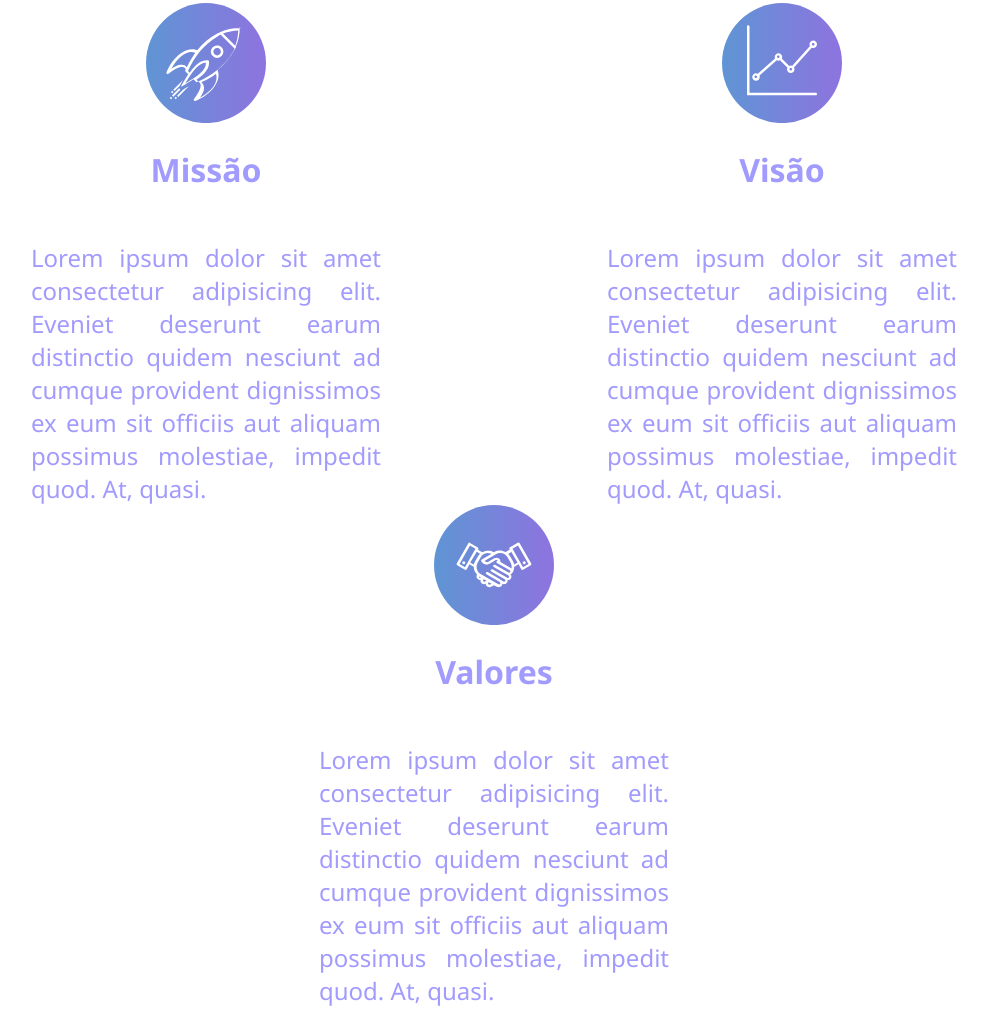
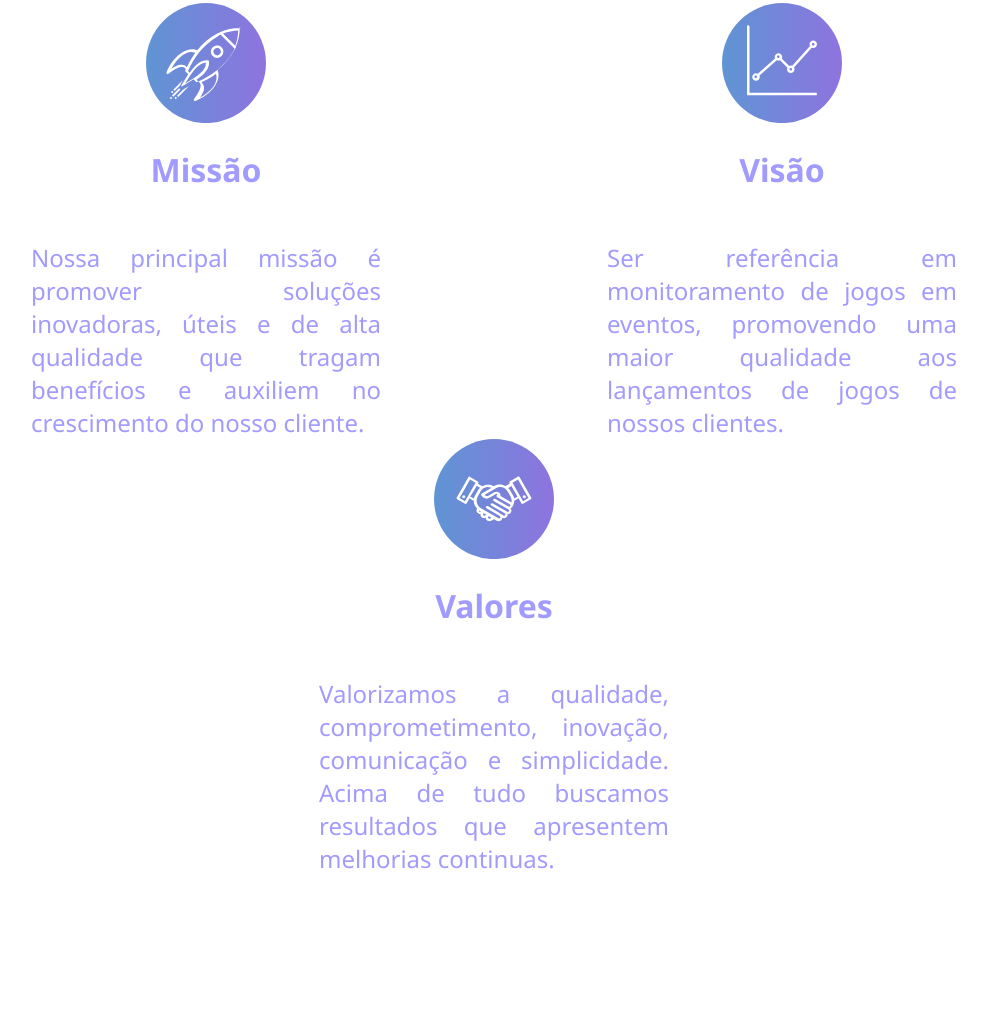
Before and after one commit to W-A-S-D/-institutional-website, a plain HTML site: page index.html in a window 1280 px wide. Shown: the part 2054-3064 px from the top of the page, without its empty margins (146-1134 px from the left). Drawn offline with Linux system fonts and the light colour scheme.

Commit message:
Adding content about our company

```diff
--- a/index.html
+++ b/index.html
@@ -25,7 +25,7 @@
             </button>
             <ul id="menu">
                 <li><a href="">INICIO</a></li>
-                <li><a href="">SOBRE</a></li>
+                <li><a href="#about_company">SOBRE</a></li>
                 <li><a href="#about_product">PRODUTOS</a></li>
                 <li class="sign-button"><a href="">ENTRAR</a></li>
                 <li class="sign-button"><a href="">CADASTRE-SE</a></li>
@@ -73,7 +73,7 @@
             </div>
         </div>
 
-        <div class="about-us">
+        <div id="about_company" class="about-us">
             <h2 class="about-title">Conheça nossa empresa</h2>
             <div class="about-ideals">
                 <div class="ideal">
@@ -83,7 +83,9 @@
 
                     </div>
                     <div class="ideal-desc">
-                            <p>Lorem ipsum dolor sit amet consectetur adipisicing elit. Eveniet deserunt earum distinctio quidem nesciunt ad cumque provident dignissimos ex eum sit officiis aut aliquam possimus molestiae, impedit quod. At, quasi.</p>
+                        <p>
+                            Nossa principal missão é promover soluções inovadoras, úteis e de alta qualidade que tragam benefícios e auxiliem no crescimento do nosso cliente.
+                        </p>
                     </div>
                 </div>
 
@@ -94,7 +96,9 @@
 
                     </div>
                     <div class="ideal-desc">
-                            <p>Lorem ipsum dolor sit amet consectetur adipisicing elit. Eveniet deserunt earum distinctio quidem nesciunt ad cumque provident dignissimos ex eum sit officiis aut aliquam possimus molestiae, impedit quod. At, quasi.</p>
+                        <p>Ser referência em monitoramento de jogos em eventos, promovendo uma maior qualidade aos lançamentos de jogos
+                            de nossos clientes.
+                        </p>
                     </div>
                 </div>
 
@@ -105,7 +109,9 @@
 
                     </div>
                     <div class="ideal-desc">
-                            <p>Lorem ipsum dolor sit amet consectetur adipisicing elit. Eveniet deserunt earum distinctio quidem nesciunt ad cumque provident dignissimos ex eum sit officiis aut aliquam possimus molestiae, impedit quod. At, quasi.</p>
+                        <p>
+                            Valorizamos a qualidade, comprometimento, inovação, comunicação e simplicidade. Acima de tudo buscamos resultados que apresentem melhorias continuas.
+                        </p>
                     </div>
                 </div>
 
```
Lines whose indentation alone changed are shown as unchanged.
